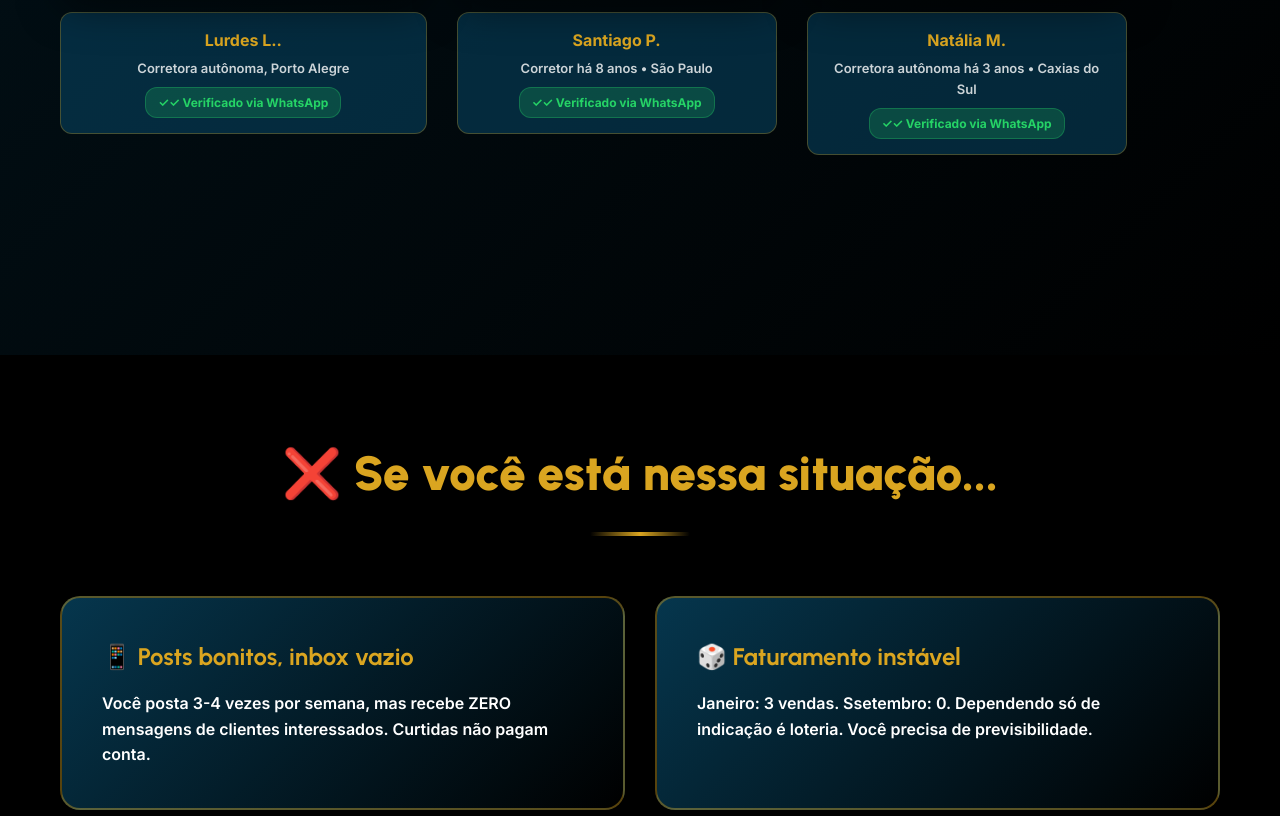
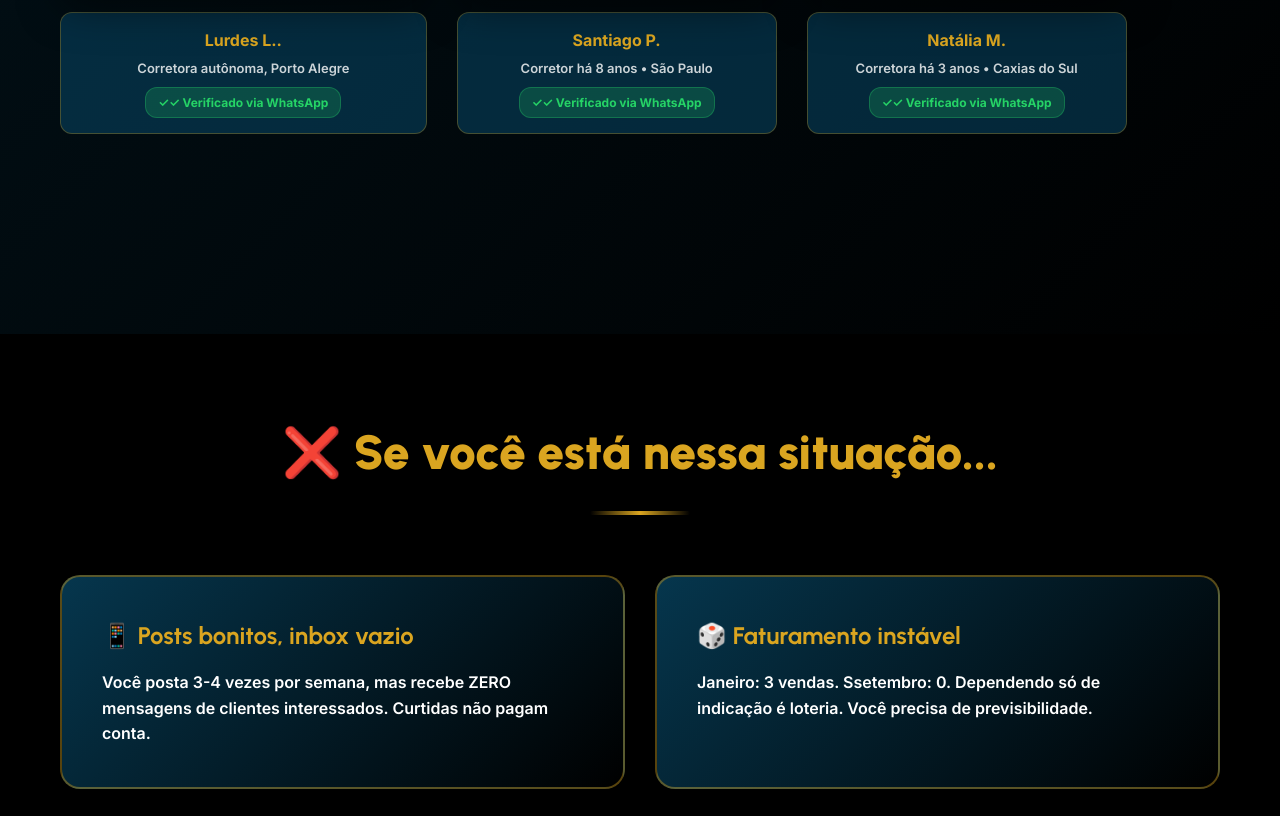
Before and after one commit to RedattoLAB/landing_kit_maquinadevendas_2026, a plain HTML site: page index.html in a window 1280 px wide. Shown: the part 2783-3599 px from the top of the page. Drawn offline with Linux system fonts and the light colour scheme.

Commit message:
Update index.html

```diff
--- a/index.html
+++ b/index.html
@@ -846,7 +846,7 @@
                     </div>
                     <div class="whatsapp-identity">
                         <div class="whatsapp-identity-name">Natália M.</div>
-                        <div class="whatsapp-identity-info">Corretora autônoma há 3 anos • Caxias do Sul</div>
+                        <div class="whatsapp-identity-info">Corretora há 3 anos • Caxias do Sul</div>
                         <div class="whatsapp-verified">✓✓ Verificado via WhatsApp</div>
                     </div>
                 </div>
```
